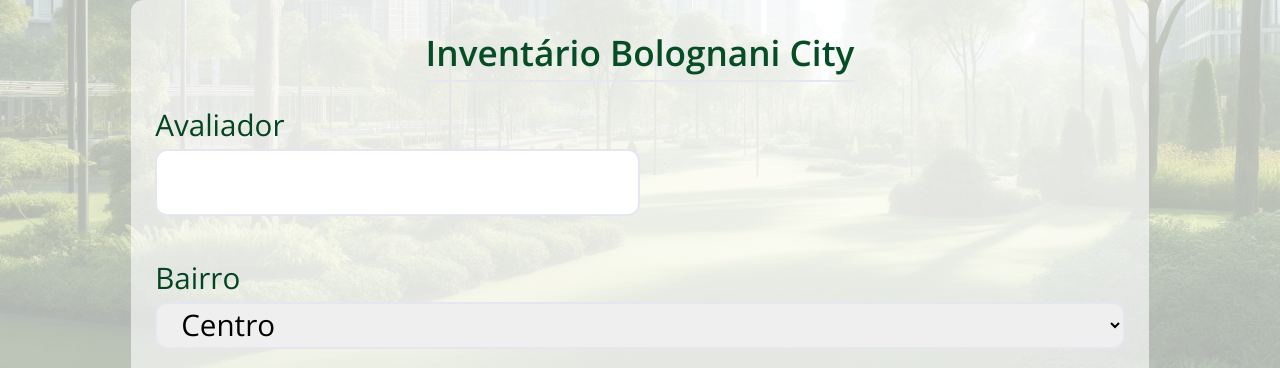
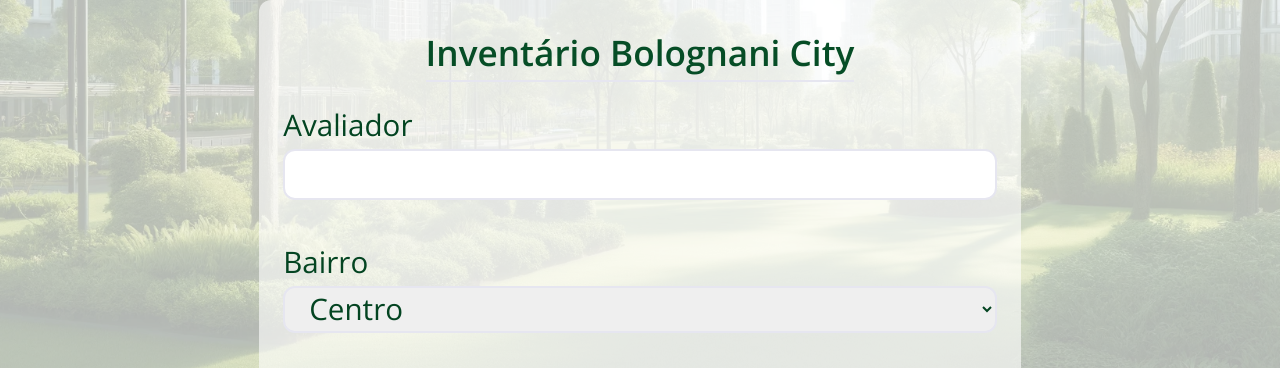
Before and after one commit to LucasGBCS/Arboscan, a plain HTML site: page index.html in a window 1280 px wide. Shown: the part 431-799 px from the top of the page. Drawn offline with nearby package versions, Linux system fonts and the light colour scheme.

Commit message:
media query

```diff
--- a/style.css
+++ b/style.css
@@ -111,6 +111,7 @@ fieldset legend {
     padding: 0 1.25rem; /* 20px */
     font-size: var(--font-size-body);
     margin-bottom: 1.4rem;
+    color: var(--color1);
 }
 .input-wrapper select {
     padding: 0,8rem;
@@ -143,9 +144,6 @@ fieldset legend {
     accent-color: var(--color1); /* Define a cor personalizada */
 }
 
-
-
-
 .button-style {
     display: flex;
     justify-content: center;
@@ -172,15 +170,16 @@ button:hover {
 
 @media (min-width: 600px) {
     .page {
-        max-width: 80%;;
+        max-width: 60%;
+
     }
-    .input-wrapper input{
-        width: 50%;
-        padding: 0.5rem;
+    .input-wrapper input,
+    .input-wrapper select{
+
+
     }
     .input-radio label {
         gap: 0.75rem; /* Espaçamento entre o botão e o texto */
         font-size: 1.8rem; /* Consistência no tamanho da fonte */
     }
-
 }
```
